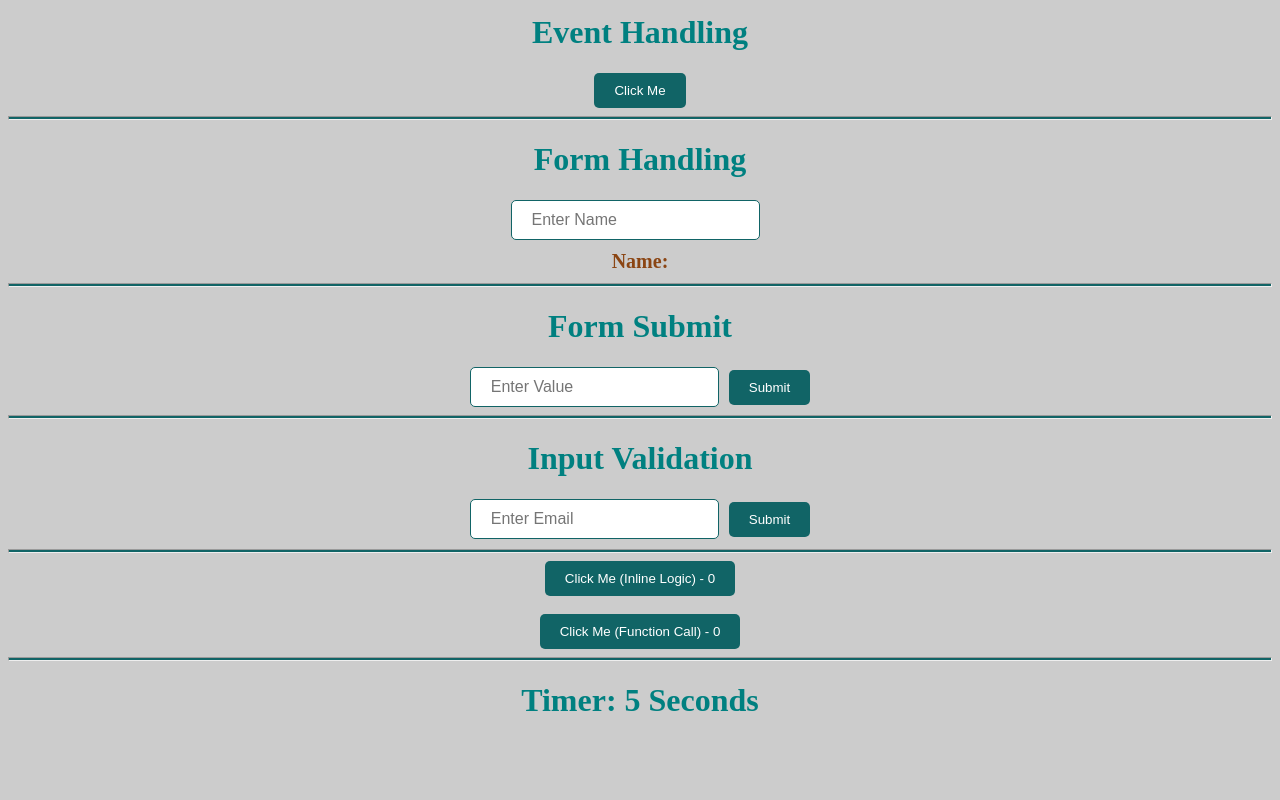
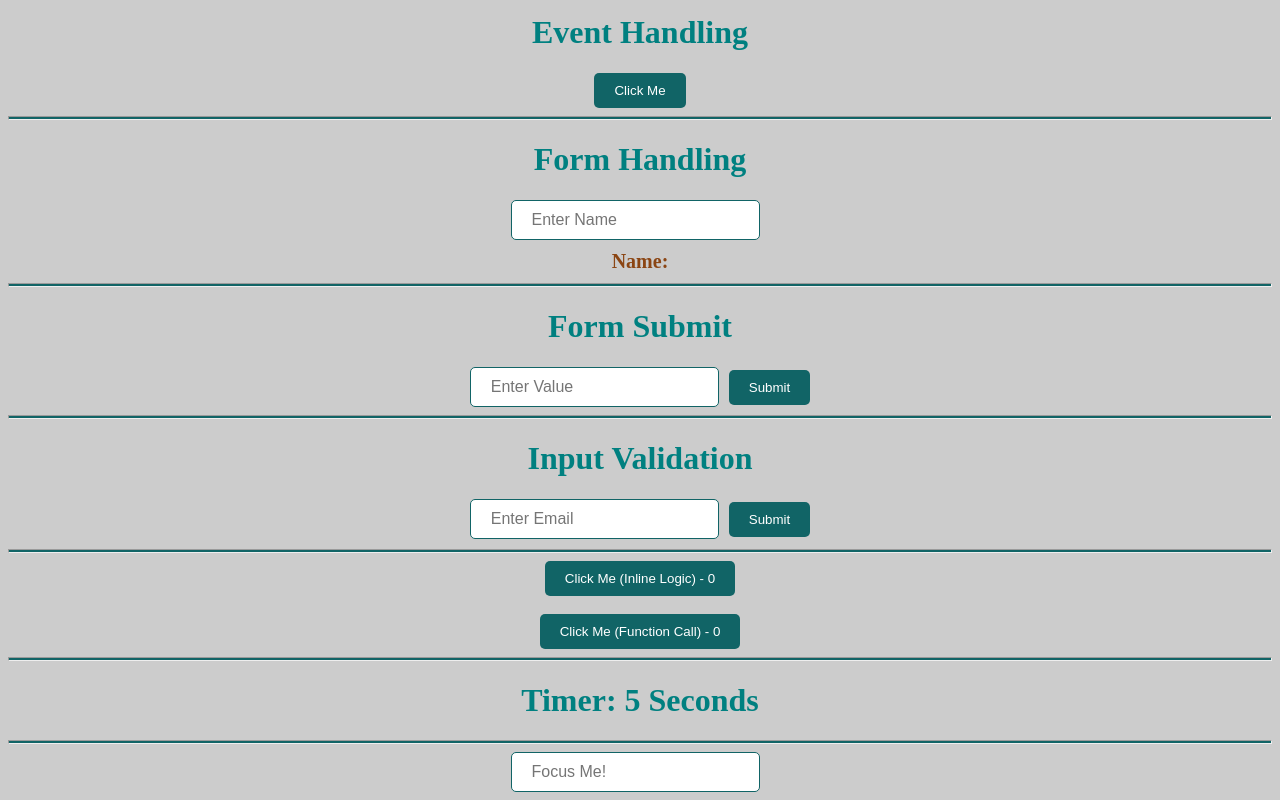
Before and after one commit to sohail019/Complete-TypeScript, a React (Vite) app in the folder 07_TypeScript_with_React/: page / in a window 1280 px wide. Shown: the part 275-1075 px from the top of the page. Before the commit the page ends 1015 px from the top, so only its background shows below. Built offline with nearby package versions, Linux system fonts and the light colour scheme.

Commit message:
Learned about useRef() Hook

```diff
--- a/07_TypeScript_with_React/src/App.tsx
+++ b/07_TypeScript_with_React/src/App.tsx
@@ -3,6 +3,7 @@ import { FormSubmit } from "./components/TS/Events/FormSubmit"
 import { HandlingEvents } from "./components/TS/Events/HandlingEvents"
 import { InputValidation } from "./components/TS/Events/InputValidation"
 import { UseEffect } from "./components/TS/Hooks/UseEffect"
+import { UseRef } from "./components/TS/Hooks/UseRef"
 import { UseState } from "./components/TS/Hooks/UseState"
 import { Greeting } from "./components/TS/Props"
 import { State } from "./components/TS/State"
@@ -26,6 +27,8 @@ export const App = () => {
     <UseState />
     <hr />
     <UseEffect />
+    <hr />
+    <UseRef />
     </>
   )
 }
--- /dev/null
+++ b/07_TypeScript_with_React/src/components/TS/Hooks/UseRef.tsx
@@ -0,0 +1,17 @@
+import React, { useEffect, useRef } from 'react'
+
+export const UseRef:React.FC = () => {
+
+    //? useRef<HTMLInputElement>(null) : Ref ko ham <input> element ke sath define karte hai
+    const inputRef = useRef<HTMLInputElement>(null)
+
+    useEffect(() => {
+        //? Accessing ref.current: inputRef.current DOM element ko refer karta hai, null ka check zaroori hota hai kyunki default value null hoti hai.
+        if(inputRef.current){
+            inputRef.current.focus() //? Automatically focus input on mount
+        }
+    }, [])
+  return (
+    <input ref={inputRef} type='text' placeholder='Focus Me!'></input>
+  )
+}
```
